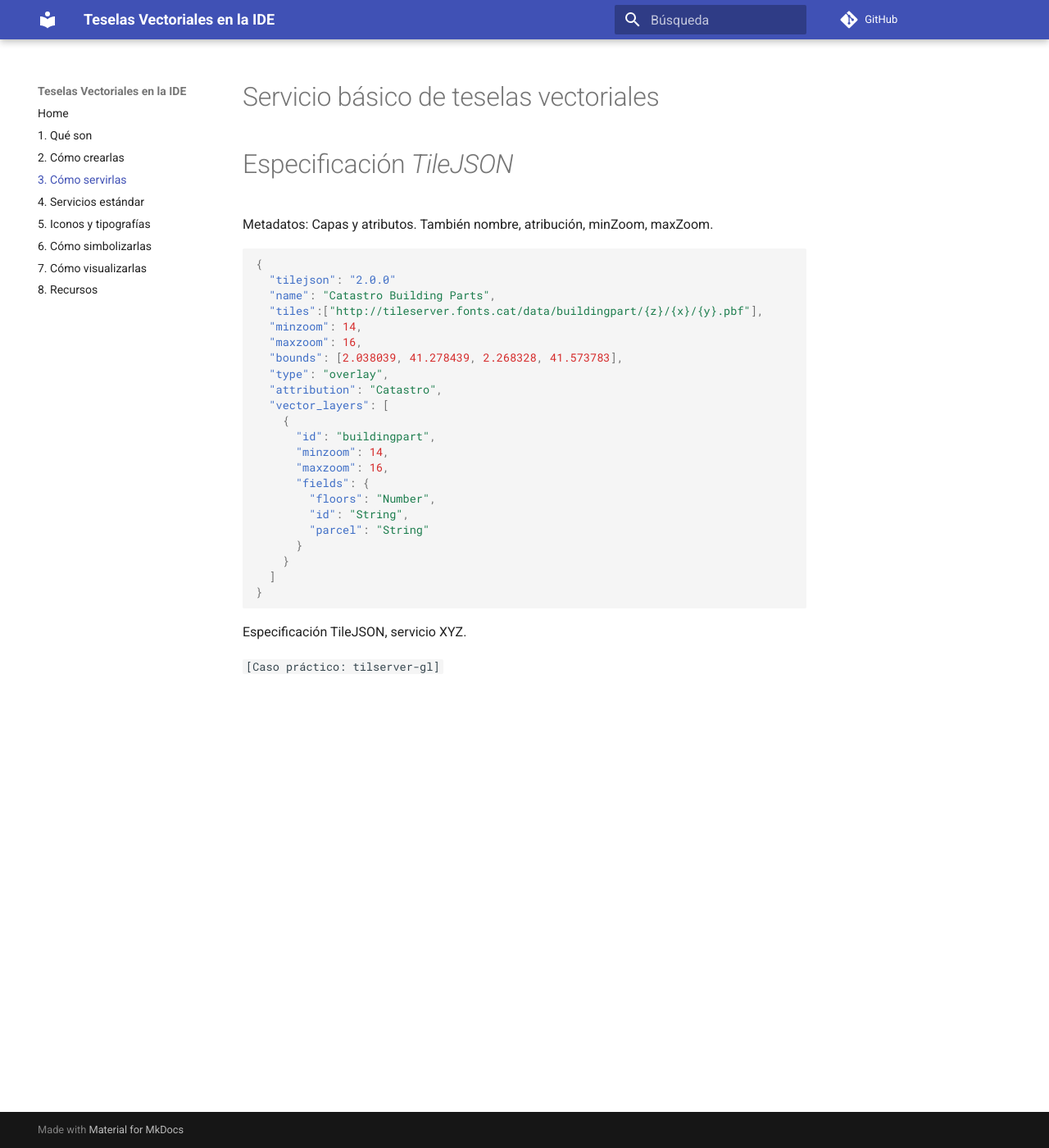
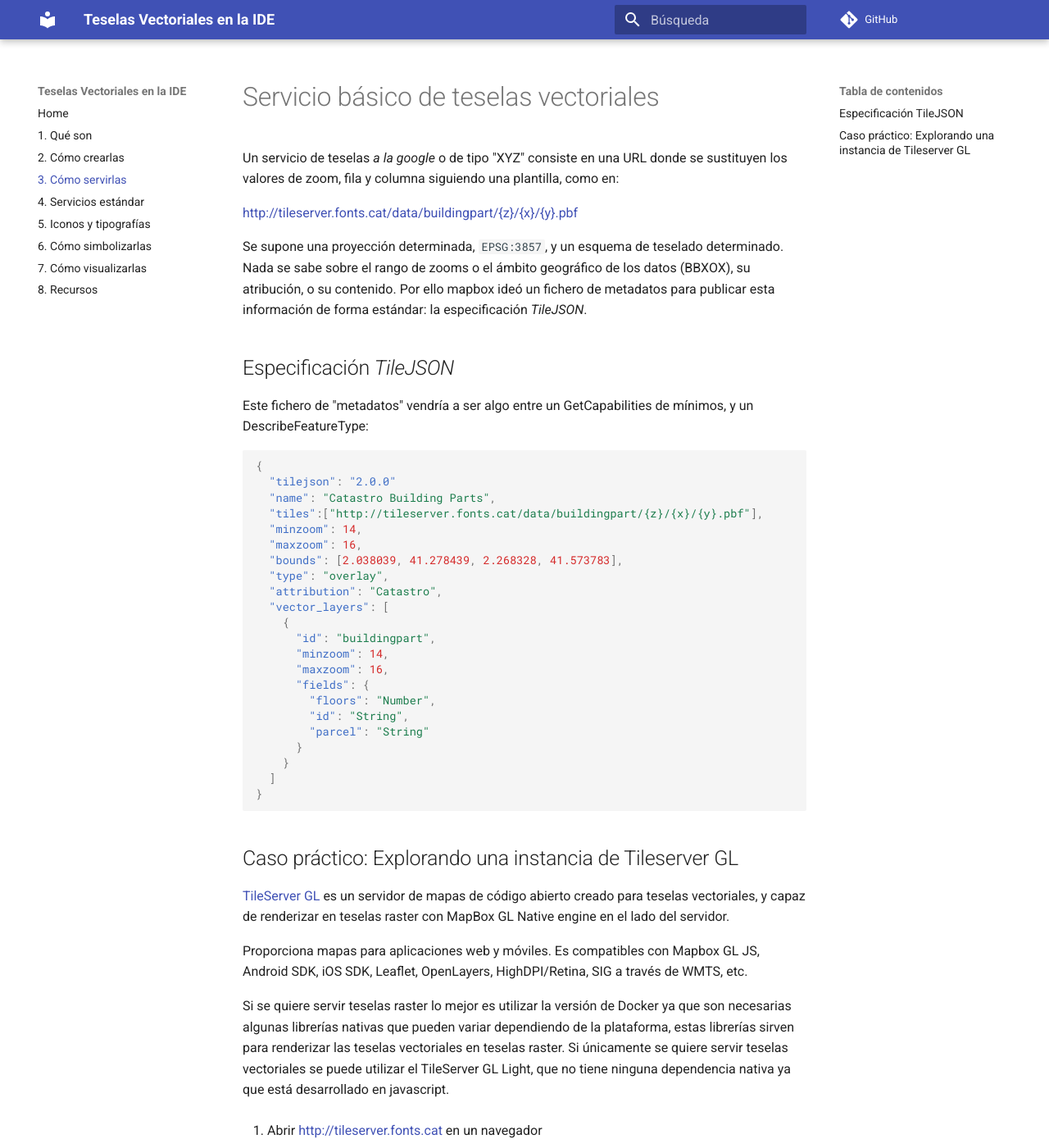
Before and after one commit to geoinquiets/taller-vt, an MkDocs documentation site: the page built from docs/03_servirlas.md, in a window 1280 px wide and 1400 px high. Shown: the whole window at 82% size. Built offline with MkDocs 1.6.1 and Material for MkDocs 9.7.7, drawn with Linux system fonts in a browser that asks for light colours; comment, search, counter and statistics services are not loaded; old or Windows-style settings are respelled for this version of MkDocs; some of the changed text lies outside the part shown.

Commit message:
Sección 3 - tileserver gl

````diff
--- a/docs/03_servirlas.md
+++ b/docs/03_servirlas.md
@@ -1,8 +1,18 @@
 # Servicio básico de teselas vectoriales
 
+Un servicio de teselas *a la google* o de tipo "XYZ" consiste en una URL donde se sustituyen los valores de zoom, fila y
+columna siguiendo una plantilla, como en:
 
-# Especificación *TileJSON*
-Metadatos: Capas y atributos. También nombre, atribución, minZoom, maxZoom.
+http://tileserver.fonts.cat/data/buildingpart/{z}/{x}/{y}.pbf
+
+Se supone una proyección determinada, `EPSG:3857`, y un esquema de teselado determinado. Nada se sabe sobre el rango
+de zooms o el ámbito geográfico de los datos (BBXOX), su atribución, o su contenido. Por ello mapbox ideó un fichero
+de metadatos para publicar esta información de forma estándar: la especificación *TileJSON*.
+
+
+## Especificación *TileJSON*
+
+Este fichero de "metadatos" vendría a ser algo entre un GetCapabilities de mínimos, y un DescribeFeatureType:
 
 ```json
 {
@@ -29,6 +39,35 @@
 }
 ```
 
-Especificación TileJSON, servicio XYZ.
 
-`[Caso práctico: tilserver-gl]`
+## Caso práctico: Explorando una instancia de Tileserver GL
+
+[TileServer GL](http://tileserver.org/) es un servidor de mapas de código abierto creado para teselas vectoriales, y
+capaz de renderizar en teselas raster con MapBox GL Native engine en el lado del servidor.
+
+Proporciona mapas para aplicaciones web y móviles. Es compatibles con Mapbox GL JS, Android SDK, iOS SDK, Leaflet,
+OpenLayers, HighDPI/Retina, SIG a través de WMTS, etc.
+
+Si se quiere servir teselas raster lo mejor es utilizar la versión de Docker ya que son necesarias algunas librerías
+nativas que pueden variar dependiendo de la plataforma, estas librerías sirven para renderizar las teselas vectoriales
+en teselas raster. Si únicamente se quiere servir teselas vectoriales se puede utilizar el TileServer GL Light,
+que no tiene ninguna dependencia nativa ya que está desarrollado en javascript.
+
+
+1. Abrir http://tileserver.fonts.cat en un navegador
+
+2. Explorar la sección "DATA":
+
+    * Documento `TileJSON`
+    * Inspector
+
+3. Explorar la sección "STYLES":
+
+    * Documento `TileJSON`. No siempre. Diferencias con el anterior.
+    * Viewers: Vector y Raster. Similitudes y diferencias.
+    * Servicio WMTS. Sólo para imagen.
+    * Estructura de un documento GL Style:
+        * Sprites
+        * Glyphs (y el endpoint oculto: http://tileserver.fonts.cat/fonts.json)
+        * Sources
+        * Layers
````
Also changed, not shown: docs/02_crearlas.md (+24 -1 lines), docs/04_OGC.md (+6 -0 lines).
